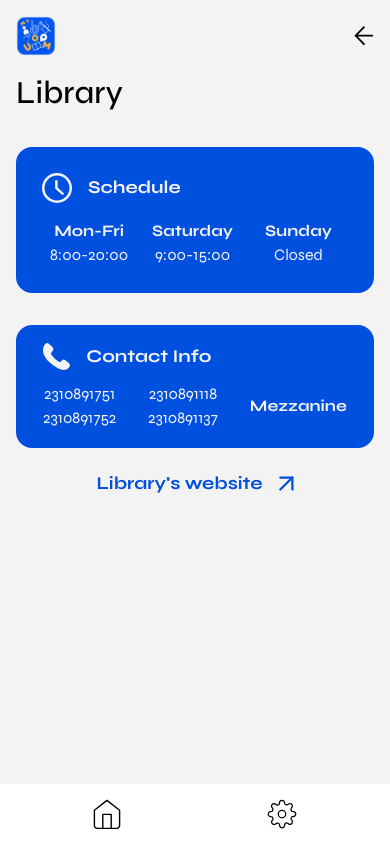
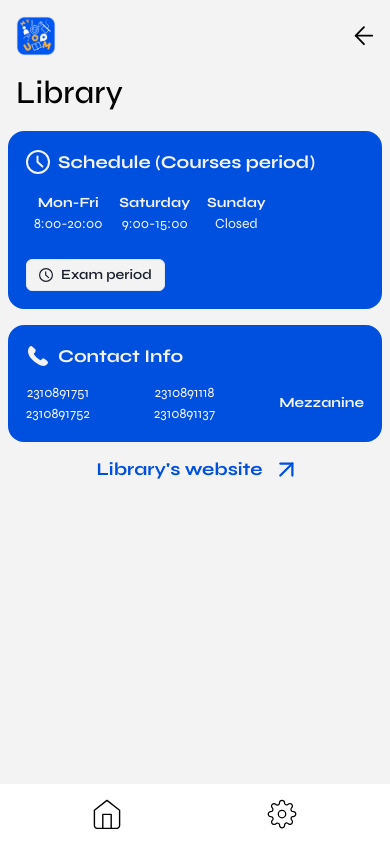
Before and after one commit to open-source-uom/myuom, a React (Vite) app: page /librarypage in a window 390 px wide. Built offline with nearby package versions, Linux system fonts and the light colour scheme.

Commit message:
Adding the exam period schedule to the library
Improved the UI and responsiveness while adding a new feature for the library's exam period schedule.

```diff
--- a/src/assets/data/Library.js
+++ b/src/assets/data/Library.js
@@ -1,4 +1,5 @@
 export const LIBRARY_OPENING_HOURS = {
+    InSemester:{
     on_weekdays: {
         start: "8:00",
         end: "20:00",
@@ -11,7 +12,24 @@ export const LIBRARY_OPENING_HOURS = {
         start: null,
         end: null,
     },
+},
+    InExams:{
+        on_weekdays: {
+            start: "8:00",
+            end: "22:00",
+        },
+        on_saturday: {
+            start: "9:00",
+            end: "15:00",
+        },
+        on_sunday: {
+            start: null,
+            end: null,
+        },
+
+}
 };
+
 
 export const LIBRARY_PHONE_LIST = [
     "2310891751",
--- a/src/i18n.js
+++ b/src/i18n.js
@@ -47,6 +47,8 @@ const resources = {
       restaurant: "Restaurant",
       library: "Library",
       exams_schedule: "Exams Schedule",
+      exams_period: "Exam period",
+      semester_period: "Courses period",
       academic_personnel: "Academic Personnel",
       map: "Maps",
       other_services: "Other Services",
@@ -105,6 +107,8 @@ const resources = {
       restaurant: "Εστιατόριο",
       library: "Βιβλιοθήκη",
       exams_schedule: "Πρόγραμμα Εξετάσεων",
+      exams_period: "Εξεταστική περίοδος",
+      semester_period: "Περίοδος διδασκαλίας",
       academic_personnel: "Ακαδημαϊκό Προσωπικό",
       map: "Χάρτης",
       other_services: "Υπόλοιπες Υπηρεσίες",
--- a/src/pages/LibraryPage.jsx
+++ b/src/pages/LibraryPage.jsx
@@ -36,15 +36,19 @@
 
 */
 
-import { Flex, Box, Text, Button, useColorModeValue } from "@chakra-ui/react";
+import { Flex, Box, Text, Button, useColorModeValue,Switch } from "@chakra-ui/react";
 import i18n from "../i18n";
 import { TimeIcon, PhoneIcon } from "@chakra-ui/icons";
+import { useState } from "react";
 import { LIBRARY_OPENING_HOURS, LIBRARY_PHONE_LIST } from "../assets/data/Library";
 export default function LibraryPage() {
+  const [isExamPeriod, setisExamPeriod] = useState(false);
+  const currentPeriod = isExamPeriod ? "InExams" : "InSemester";
+
   return (
     <Flex
       w="100vw"
-      overflowX="hidden"
+      overflowX="none"
       flexDirection="column"
       alignItems="center"
     >
@@ -52,12 +56,12 @@ export default function LibraryPage() {
       <Flex
         textAlign="center"
         flexDirection={{ base: "column", lg: "row" }}
-        columnGap={"3rem"}
+        columnGap="3"
         alignItems="center"
-        justifyContent={"center"}
-        width={{ sm: "100%", lg: "fit-content" }}
+        justifyContent="center"
+        width="100%"
         height={{ lg: "75vh" }}
-        paddingX="16px"
+        paddingX={{ sm: "2", base: "4", md: "8" }}
       >
         {/* Ωράριο */}
         <Box
@@ -65,15 +69,16 @@ export default function LibraryPage() {
           borderRadius="1rem"
           bg={useColorModeValue("#0050e0", "#f3f3f3")}
           borderColor={useColorModeValue("#0050e0", "#f3f3f3")}
-          marginBottom={{ base: "1rem", lg: "0" }}
-          marginTop="1rem"
-          px="1.5rem"
-          py="1.5rem"
+          marginBottom={{ base: "2", lg: "0" }}
+          marginTop={{ lg: "fit-content" }}
+          px="4"
+          py="4"
           width="100%"
           display={"flex"}
+          textAlign={"center"}
           justifyContent={"center"}
           alignItems={"center"}
-          height={{ lg: "30%" }}
+          height={{ lg: "fit-content" }}
         >
           <Flex
             flexDirection={"column"}
@@ -85,45 +90,61 @@ export default function LibraryPage() {
             color={useColorModeValue("#f3f3f3", "black")}
           >
             <Flex flexDirection={"row"} alignItems="center">
-              <TimeIcon w={30} h={30} />
+              <TimeIcon w={6} h={6} />
               <Text
-                fontSize={{ base: "lg", lg: "2xl" }}
-                ml="1rem"
+                fontSize={{base: "lg",lg: "2xl"}}
+                ml="2"
                 as="span"
                 fontWeight={"bold"}
               >
-                {i18n.t("orario")}
-              </Text>
+                {i18n.t("orario")}{" "}
+                ({isExamPeriod ?  i18n.t("exams_period") : i18n.t("semester_period") })
+                 </Text>
             </Flex>
-            <Flex mt="1rem" flexDirection={"row"} alignItems="center">
-              <Box mx="0.5rem">
+            <Flex mt="1rem" flexDirection={"row"} alignItems="center" gap={{base: "1px", lg: 2}} >
+              <Box mx="2" fontSize={{ base: "sm",  lg: "xl", }}>
                 <Text as="span" fontWeight={"bold"}>
                   {i18n.t("defPar")}
                 </Text>{" "}
                 <br />
-                {LIBRARY_OPENING_HOURS.on_weekdays.start}-
-                {LIBRARY_OPENING_HOURS.on_weekdays.end}
+                {LIBRARY_OPENING_HOURS[currentPeriod].on_weekdays.start}-
+                {LIBRARY_OPENING_HOURS[currentPeriod].on_weekdays.end}
               </Box>
-              <Box mx="1rem">
+
+              <Box mx="2" fontSize={{ base: "sm",  lg: "xl", }}>
                 <Text as="span" fontWeight={"bold"}>
                   {i18n.t("savvato")}
                 </Text>{" "}
                 <br />
-                {LIBRARY_OPENING_HOURS.on_saturday.start
-                  ? `${LIBRARY_OPENING_HOURS.on_saturday.start}-${LIBRARY_OPENING_HOURS.on_saturday.end}`
+
+                {LIBRARY_OPENING_HOURS[currentPeriod].on_saturday.start
+                  ? `${LIBRARY_OPENING_HOURS[currentPeriod].on_saturday.start}-${LIBRARY_OPENING_HOURS[currentPeriod].on_saturday.end}`
                   : i18n.t("kleista")}
               </Box>
-              <Box mx="1rem">
+              <Box mx="2" fontSize={{ base: "sm",  lg: "xl", }}>
                 <Text as="span" fontWeight={"bold"}>
                   {i18n.t("kyriaki")}
                 </Text>{" "}
                 <br />
-                {LIBRARY_OPENING_HOURS.on_sunday.start
-                  ? `${LIBRARY_OPENING_HOURS.on_sunday.start}-${LIBRARY_OPENING_HOURS.on_sunday.end}`
+                {LIBRARY_OPENING_HOURS[currentPeriod].on_sunday.start
+                  ? `${LIBRARY_OPENING_HOURS[currentPeriod].on_sunday.start}-${LIBRARY_OPENING_HOURS[currentPeriod].on_sunday.end}`
                   : i18n.t("kleista")}
               </Box>
             </Flex>
+            <br/>
+            <Button
+  onClick={() => setisExamPeriod((prev) => !prev)}
+  leftIcon={<TimeIcon />}
+  variant="outline"
+  mt="1.4"
+  size="sm"
+  bg={useColorModeValue("#f3f3f3", "black")}
+  _hover={{ bg: isExamPeriod ? useColorModeValue("#f3f3f3", "black") : useColorModeValue("#f3f3f3", "black") }}
+>
+  {i18n.t(!isExamPeriod ? "exams_period": "semester_period") }
+</Button>
           </Flex>
+
         </Box>
         {/* Επικοινωνία  */}
         <Box
@@ -131,33 +152,34 @@ export default function LibraryPage() {
           borderRadius="1rem"
           borderColor={useColorModeValue("#0050e0", "#f3f3f3")}
           bg={useColorModeValue("#0050e0", "#f3f3f3")}
-          marginBottom={{ base: "1rem", lg: "0" }}
-          marginTop="1rem"
+          marginBottom={{ base: "2", lg: "0" }}
+          marginTop="2"
           display={"flex"}
           justifyContent={"center"}
           alignItems={"center"}
-          py="1rem"
-          px="0.75rem"
+          py="4"
+          px="3"
           width="100%"
           height={{ lg: "30%" }}
+          paddingX={{ sm: "2", base: "4",md: "8"}}
         >
           <Flex
-            mx="1rem"
+            mx="2"
             flexDirection={"column"}
             alignItems="flex-start"
-            rowGap={"0.75rem"}
+            rowGap={3}
             justifyContent={"flex-start"}
-            columnGap={"1rem"}
+            columnGap={3}
             color={useColorModeValue("#f3f3f3", "black")}
             fontFamily="Syne"
             w="100%"
             fontSize={{ base: "md", lg: "2xl" }}
           >
             <Flex flexDirection={"row"} alignItems="center">
-              <PhoneIcon w={27} h={27} />
+              <PhoneIcon w={6} h={5} />
               <Text
                 fontSize={{ base: "lg", lg: "2xl" }}
-                ml="1rem"
+                ml="2"
                 as="span"
                 fontWeight={"bold"}
               >
@@ -170,7 +192,8 @@ export default function LibraryPage() {
               alignItems="center"
               justifyContent="space-between"
               w="100%"
-              gap="2rem"
+              gap="3"
+              fontSize={{ base: "sm",  lg: "xl", }}
             >
               <Text>
                 {LIBRARY_PHONE_LIST[0]} <br />
@@ -192,7 +215,7 @@ export default function LibraryPage() {
         fontFamily="Syne"
         fontSize={{ base: "lg", lg: "2xl" }}
         rightIcon={
-          <Box ml="0.5rem">
+          <Box ml="2">
             <svg
               width="15px"
               viewBox="0 0 10 10"
```
